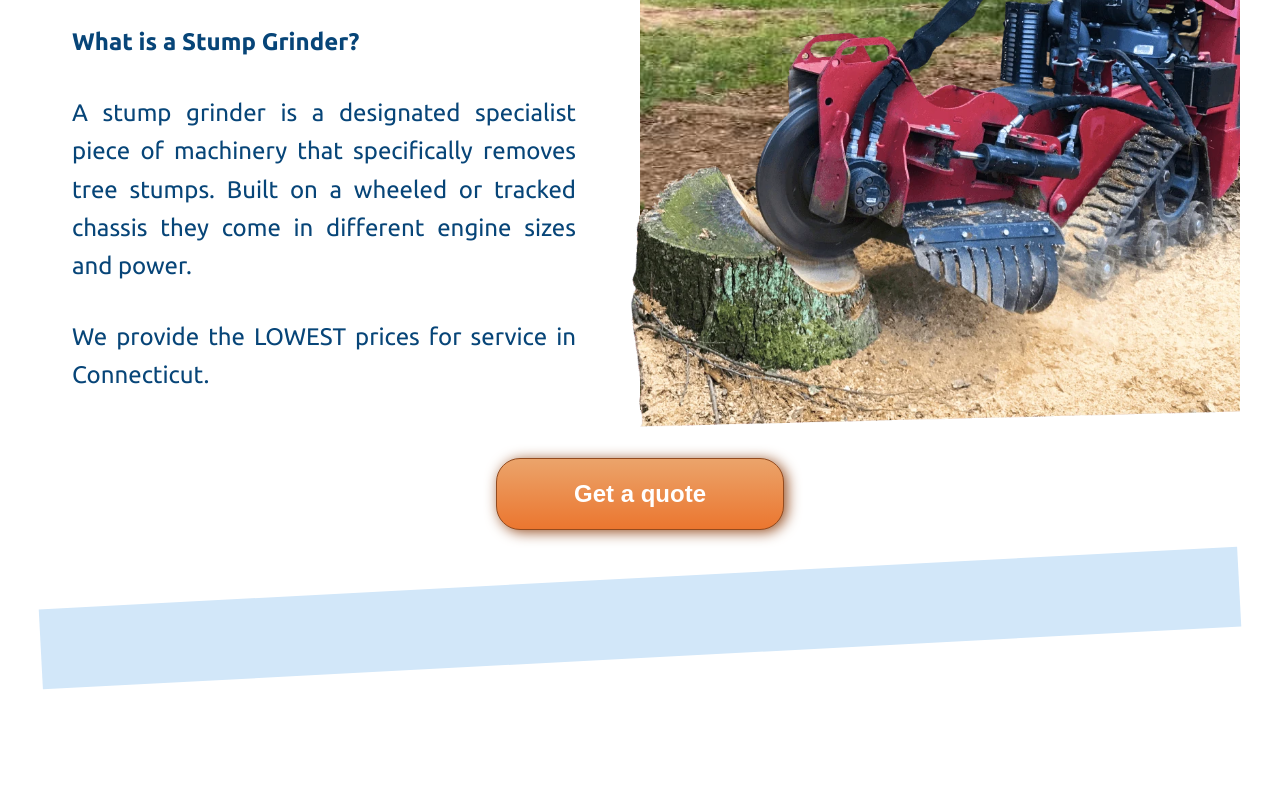
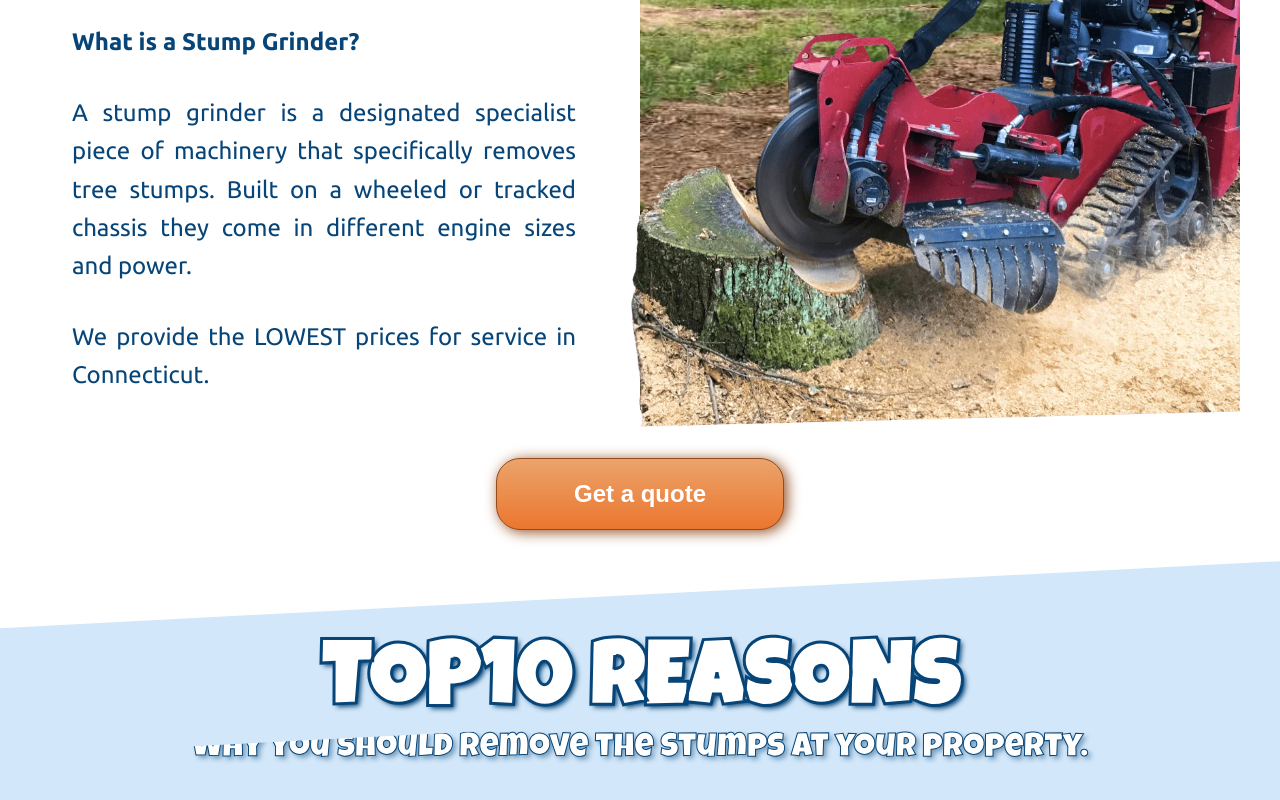
Before and after one commit to bob-nem/stumpoff.com, a Next.js app: page / in a window 1280 px wide. Shown: the part 1264-2064 px from the top of the page. Before the commit the page ends 1954 px from the top, so only its background shows below. Built offline with nearby package versions, Linux system fonts and the light colour scheme.

Commit message:
second commit

```diff
--- a/pages/blocks/about.js
+++ b/pages/blocks/about.js
@@ -5,7 +5,7 @@ import Grinder from '../../images/backgrounds/grinder.webp'
 
 export default function About () {
     return (
-        <>
+        <div className={style.Wrapper}>
             <div className={style.Container}>
                 <div className={style.Left}>
                     <h2>ABOUT US</h2>
@@ -25,9 +25,6 @@ export default function About () {
             <div style={{display: 'flex', justifyContent: 'center', margin: '3rem 0'}}>
                 <button className={style.Button}>Get a quote</button>
             </div>
-            <div className={style.RotateStrip}>
-
-            </div>
-        </>
+        </div>
     )
 }
--- /dev/null
+++ b/pages/blocks/reasons.js
@@ -0,0 +1,19 @@
+import style from '../../styles/Reasons.module.css'
+
+export default function Reasons() {
+    return (
+        <>
+
+            <div className={style.RotateStrip}></div>
+            <div className={style.Container}>
+                <h2 className={style.Header}>TOP10 REASONS</h2>
+                <p className={style.HeaderDescription}>why you should remove the stumps at your property.</p>
+                <div className={style.Separator}>
+                    <div className={style.Right}>
+
+                    </div>
+                </div>
+            </div>
+        </>
+    )
+}
--- a/pages/index.js
+++ b/pages/index.js
@@ -3,6 +3,7 @@ import style from '../styles/Home.module.css'
 
 import Header from './blocks/header'
 import About from './blocks/about'
+import Reasons from './blocks/reasons'
 
 export default function Home() {
   return (
@@ -15,6 +16,7 @@ export default function Home() {
       <main className={style.main}>
         <Header />
         <About />
+        <Reasons />
       </main>
       <footer className={style.footer}>
       </footer>
--- a/styles/About.module.css
+++ b/styles/About.module.css
@@ -2,9 +2,10 @@
     from {transform: translateX(100%);}
 }
 
-@keyframes show {
-    from {opacity: 0;} to {opacity: 1;}
-  }
+.Wrapper {
+    max-width: 75rem;
+    margin: 0 auto;
+}
 
 .Container {
     display: grid;
@@ -61,15 +62,3 @@
     background: linear-gradient(#eba46b, #eb762f);
     transform: scale(1.05);
 }
-
-.RotateStrip {
-    height: 5rem;
-    background-color: #d2e7f9;
-    background-image: url("");
-    background-size: cover;
-    background-repeat: no-repeat;
-    background-position: center center;
-    opacity: 1;
-    transform: rotate(357deg);
-    border-color: transparent;
-}
--- a/styles/Header.module.css
+++ b/styles/Header.module.css
@@ -1,9 +1,11 @@
 .container {
+    max-width: 75rem;
     background-image: url(../images/backgrounds/header.png);
     background-repeat: no-repeat;
     background-position: top;
     background-size: cover;
     min-height: 961px;
+    margin: 0 auto;
 }
 
 .label {
--- a/styles/Home.module.css
+++ b/styles/Home.module.css
@@ -1,6 +1,6 @@
 .container {
-  max-width: 75rem;
-  margin: 0 auto;
+  max-width: 120rem;
+  overflow: hidden;
 }
 
 .main {
--- /dev/null
+++ b/styles/Reasons.module.css
@@ -0,0 +1,27 @@
+.RotateStrip {
+    height: 8rem;
+    width: 1920px;
+    background-color: #d2e7f9;
+    transform: rotate(357deg);
+}
+
+.Container {
+    background-color: #d2e7f9;
+    height: 80rem;
+    margin-top: -4rem;
+}
+
+.Header{
+    font-size: 90px;
+    text-align: center;
+    position: relative;
+}
+
+.HeaderDescription {
+    font-family: 'Luckiest Guy';
+    color: white;
+    font-size: 2.1rem;
+    text-align: center;
+    -webkit-text-stroke: 1px #074578;
+    text-shadow: 3px 3px 5px #07457879;
+}
```
